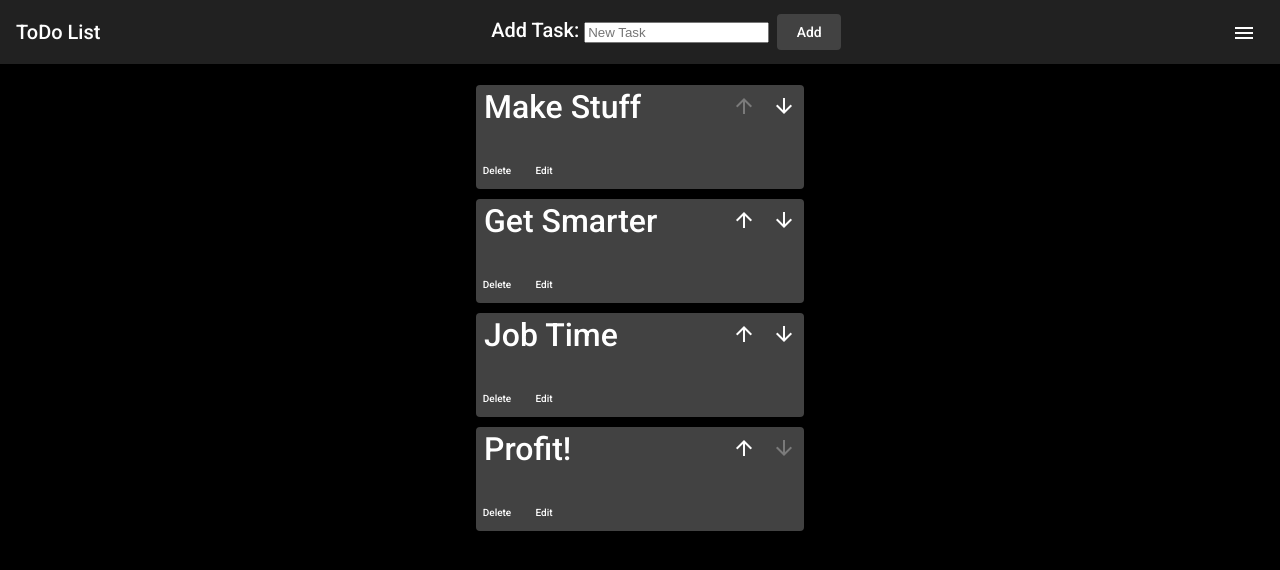
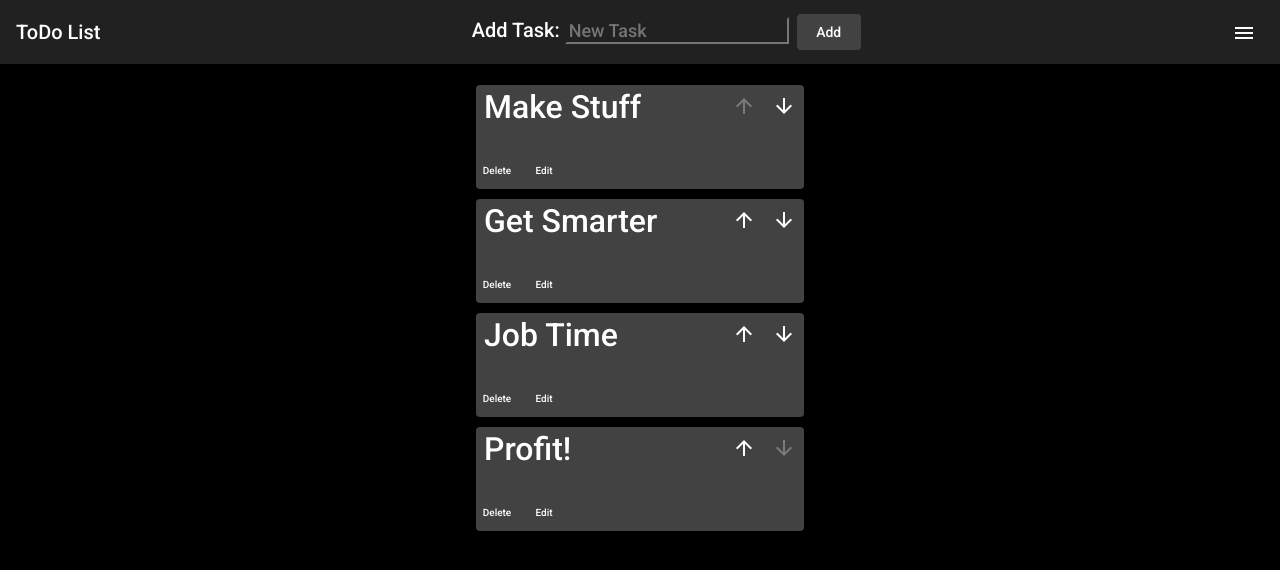
Before and after one commit to Draike13/toDoListAngular, an Angular app: page / in a window 1280 px wide. Shown: the top 570 px of the page. Built offline with nearby package versions, Linux system fonts and the light colour scheme.

Commit message:
css editing

```diff
--- a/src/app/header/header.component.css
+++ b/src/app/header/header.component.css
@@ -16,3 +16,11 @@ mat-toolbar {
 .header-title {
   margin-right: 8px;
 }
+
+.task-input {
+  background-color: #212121;
+  font-size: large;
+  font-weight: 500;
+  font-family: Roboto, "Helvetica Neue", sans-serif;
+  color: white;
+}
--- a/src/app/header/header.component.html
+++ b/src/app/header/header.component.html
@@ -4,7 +4,13 @@
   <form #taskForm="ngForm" (ngSubmit)="addNewTask(taskForm)">
     <span class="formSpan">
       <label>Add Task: </label
-      ><input ngModel name="task" type="text" placeholder="New Task" />
+      ><input
+        class="task-input"
+        ngModel
+        name="task"
+        type="text"
+        placeholder="New Task"
+      />
     </span>
     <span class="buttonSpan">
       <button mat-flat-button type="submit">Add</button>
--- a/src/app/list/list.component.css
+++ b/src/app/list/list.component.css
@@ -52,3 +52,14 @@ body {
 .down-arrow-icon {
   font-size: x-large;
 }
+
+.toDo-input {
+  background-color: #424242;
+  font-size: xx-large;
+  max-width: 200px;
+  max-height: 24px;
+  font-weight: 500;
+  font-family: Roboto, "Helvetica Neue", sans-serif;
+  color: white;
+  padding: 0;
+}
--- a/src/app/list/list.component.html
+++ b/src/app/list/list.component.html
@@ -9,6 +9,7 @@
               name="task"
               type="text"
               [ngModel]="toDo"
+              class="toDo-input"
             />
           </span>
         </form>
```
